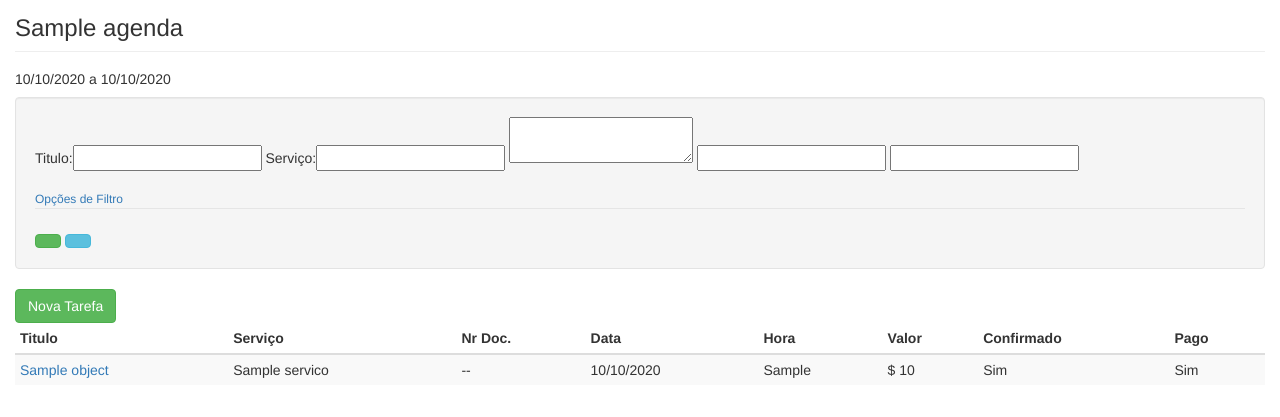
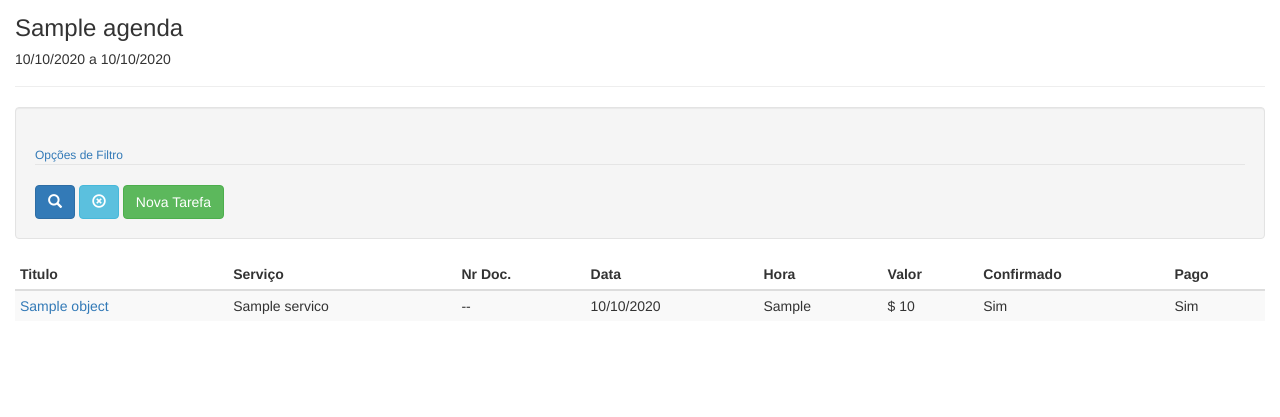
Before and after one commit to FabianoAlmeidaMelo/helper, a Django app: template helper/helper/agenda/templates/agenda/tarefa_list.html in a window 1280 px wide. Shown: the part 51-468 px from the top of the page. Run offline with Django 3.2, Linux system fonts and the light colour scheme; the template is opened without the code that fills it: most values are stand-ins (such as "Sample title", 1, 10 or a date in 2020); form fields are guessed from the names that the template uses; some libraries are stand-ins or nearby versions.

Commit message:
ref #37 ajusta os formulários dos Filtros e coloca o Botão de 'Novo objeto' junto cm os botões do filtro

```diff
--- a/helper/helper/agenda/templates/agenda/tarefa_list.html
+++ b/helper/helper/agenda/templates/agenda/tarefa_list.html
@@ -19,28 +19,27 @@
     {% else %}
       Tarefas
     {% endif %}
+    <h5>{{ data_ini|date:"d/m/Y" }} a {{ data_fim|date:"d/m/Y" }}</h5>
   </div>
 {% endblock page_title %}
 
 
 {% block content %}
-
-<h5>{{ data_ini|date:"d/m/Y" }} a {{ data_fim|date:"d/m/Y" }}</h5>
-<form class="form-inline well" method="GET" action="#">
+ <form class="form-inline well" method="GET" action="#">
   <fieldset style="margin:0; padding-bottom:0;">
-    <div class="row-fluid">
-      Titulo:{{ form.titulo }}
-      Serviço:{{ form.servico }}
-      {{ form.descricao }}
-      {{ form.data_ini }}
-      {{ form.data_fim }}
+   <div class="form-group">
+      {% bootstrap_field form.titulo %}
+      {% bootstrap_field form.servico %}
+      {% bootstrap_field form.descricao %}
+      {% bootstrap_field form.data_ini %}
+      {% bootstrap_field form.data_fim %}
     </div>
     <br>
     <fieldset style="margin:0; padding-bottom:0;">
       <legend style="font-size:12px;">
          <a href="#" class="panel-showhide"><i class="icon-plus-sign"></i>Opções de Filtro</a></legend>
           <div class="panel-showhide">
-            <div class="row-fluid">
+            <div class="form-group">
               {{ form.hoje }}
               {{ form.confirmado }}
               {{ form.pago }}
@@ -50,21 +49,21 @@
             </div>
           </div>
     </fieldset>
-    <button type="submit" class="btn btn-small btn-success" title="Filtrar"><i class="icon-search"></i></button>
+    <button type="submit" class="btn btn-primary" title="Filtrar"><i class="glyphicon glyphicon-search"></i></button>
     {% if agenda %}
-      <a class="btn btn-small btn-info" href="{% url 'agenda_tarefa_list' conta.id  agenda.id%}" title="Apaga o filtro e listar todos"><i class="icon-remove-circle"></i></a>
+      <a class="btn btn-small btn-info" href="{% url 'agenda_tarefa_list' conta.id  agenda.id%}" title="Apaga o filtro e listar todos"><i class="glyphicon glyphicon-remove-circle"></i></a>
     {% else %}
-      <a class="btn btn-small btn-info" href="{% url 'tarefa_list' conta.id %}" title="Apaga o filtro e listar todos"><i class="icon-remove-circle"></i></a>
+      <a class="btn btn-small btn-info" href="{% url 'tarefa_list' conta.id %}" title="Apaga o filtro e listar todos"><i class="glyphicon glyphicon-remove-circle"></i></a>
+    {% endif %}
+    {% if agenda %}
+      <a class="btn btn-success" href="{% url 'agenda_tarefa_add' conta.id agenda.id %}">Nova Tarefa</a>
+    {% else %}
+      <a class="btn btn-success" href="{% url 'tarefa_add' conta.id %}">Nova Tarefa</a>
     {% endif %}
   </fieldset>
 </form>
 
 <div class="row-fluid">
-  {% if agenda %}
-    <a class="btn btn-success" href="{% url 'agenda_tarefa_add' conta.id agenda.id %}">Nova Tarefa</a>
-  {% else %}
-    <a class="btn btn-success" href="{% url 'tarefa_add' conta.id %}">Nova Tarefa</a>
-  {% endif %}
 
   <table class="table table-striped table-condensed table-hover">
     <thead>
--- a/helper/helper/agenda/views.py
+++ b/helper/helper/agenda/views.py
@@ -202,7 +202,7 @@ class TarefaFormListView(SearchFormListView):
 tarefa_list = (login_required(TarefaFormListView.as_view(
                                 model=Tarefa,
                                 form_class=TarefaSearchForm,
-                                paginate_by=30,
+                                paginate_by=15,
                                 template_name='agenda/tarefa_list.html'
                                 )
                             )
@@ -255,7 +255,7 @@ class AgendaTarefaFormListView(SearchFormListView):
 agenda_tarefa_list = (login_required(AgendaTarefaFormListView.as_view(
                                 model=Tarefa,
                                 form_class=TarefaSearchForm,
-                                paginate_by=30,
+                                paginate_by=15,
                                 template_name='agenda/tarefa_list.html'
                                 )
                             )
```
Also changed, not shown: helper/helper/agenda/templates/agenda/servico_list.html (+6 -6 lines).
